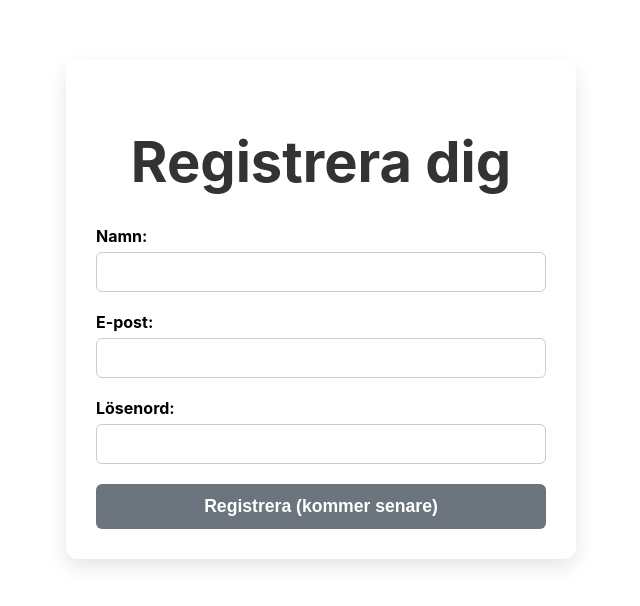
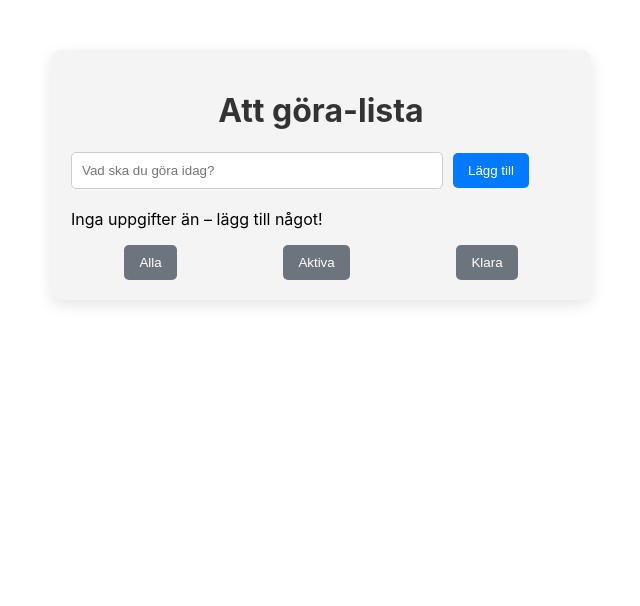
Before and after one commit to TomacBarin/ReactPractice02, a React (Create React App) app in the folder react-week2/: page / in a window 1280 px wide. Shown: the top 606 px of the page, without its empty margins (319-959 px from the left). Built offline with nearby package versions, Linux system fonts and the light colour scheme.

Commit message:
Drill three.

```diff
--- a/react-week2/src/App.css
+++ b/react-week2/src/App.css
@@ -1,136 +1,82 @@
-.counter-container {
-  max-width: 400px;
+.todo-container {
+  max-width: 500px;
   margin: 50px auto;
-  padding: 30px;
-  background-color: #f8f9fa;
-  border-radius: 15px;
-  box-shadow: 0 10px 25px rgba(0, 0, 0, 0.1);
-  text-align: center;
-  font-family: 'Segoe UI', Tahoma, Geneva, Verdana, sans-serif;
-}
-
-h1 {
-  font-size: 3.5rem;
-  margin-bottom: 30px;
-  color: #333;
-}
-
-.step-input {
-  width: 80px;
-  padding: 10px;
-  font-size: 1.2rem;
-  text-align: center;
-  margin-bottom: 25px;
-  border: 2px solid #ccc;
-  border-radius: 8px;
-}
-
-.step-input:focus {
-  outline: none;
-  border-color: #007bff;
-  box-shadow: 0 0 0 3px rgba(0, 123, 255, 0.25);
-}
-
-.buttons {
-  display: flex;
-  justify-content: center;
-  gap: 15px;
-  flex-wrap: wrap;
-}
-
-button {
-  padding: 12px 24px;
-  font-size: 1.2rem;
-  font-weight: bold;
-  border: none;
-  border-radius: 8px;
-  cursor: pointer;
-  transition: all 0.2s ease;
-}
-
-.increase {
-  background-color: #28a745;
-  color: white;
-}
-
-.decrease {
-  background-color: #dc3545;
-  color: white;
-}
-
-.reset {
-  background-color: #6c757d;
-  color: white;
-}
-
-button:hover {
-  transform: translateY(-2px);
-  box-shadow: 0 5px 15px rgba(0, 0, 0, 0.2);
-}
-
-button:active {
-  transform: translateY(0);
-}
-
-.form-container {
-  max-width: 450px;
-  margin: 60px auto;
-  padding: 30px;
-  background: #ffffff;
-  border-radius: 12px;
-  box-shadow: 0 8px 20px rgba(0, 0, 0, 0.1);
-  text-align: left;
+  padding: 20px;
+  background: #f4f4f4;
+  border-radius: 10px;
+  box-shadow: 0 5px 15px rgba(0,0,0,0.1);
 }
 
 h1 {
   text-align: center;
-  margin-bottom: 30px;
   color: #333;
 }
 
-.form-group {
-  margin-bottom: 20px;
-}
-
-label {
-  display: block;
-  margin-bottom: 6px;
-  font-weight: bold;
-}
-
 input {
-  width: 100%;
+  width: 70%;
   padding: 10px;
-  font-size: 1rem;
+  margin-right: 10px;
   border: 1px solid #ccc;
-  border-radius: 6px;
-  box-sizing: border-box;
-}
-
-input:focus {
-  outline: none;
-  border-color: #007bff;
-  box-shadow: 0 0 0 3px rgba(0, 123, 255, 0.2);
-}
-
-.error {
-  color: #dc3545;
-  font-size: 0.9rem;
-  margin-top: 5px;
+  border-radius: 5px;
 }
 
 button {
-  width: 100%;
-  padding: 12px;
+  padding: 10px 15px;
   background: #007bff;
   color: white;
   border: none;
-  border-radius: 6px;
-  font-size: 1.1rem;
+  border-radius: 5px;
   cursor: pointer;
 }
 
-button:disabled {
+button:hover {
+  background: #0056b3;
+}
+
+.todo-list {
+  list-style: none;
+  padding: 0;
+  margin: 20px 0;
+}
+
+.todo-list li {
+  display: flex;
+  align-items: center;
+  padding: 10px;
+  background: white;
+  margin-bottom: 10px;
+  border-radius: 5px;
+  box-shadow: 0 2px 5px rgba(0,0,0,0.05);
+}
+
+.todo-list li input {
+  margin-right: 10px;
+  width: auto;
+}
+
+.todo-list li button {
+  margin-left: auto;
+  background: #dc3545;
+}
+
+.todo-list li button:hover {
+  background: #c82333;
+}
+
+.todo-list li.completed {
+  text-decoration: line-through;
+  color: #888;
+}
+
+.filters {
+  display: flex;
+  justify-content: space-around;
+}
+
+.filters button {
   background: #6c757d;
-  cursor: not-allowed;
 }
+
+.filters button:hover {
+  background: #5a6268;
+}
--- a/react-week2/src/App.js
+++ b/react-week2/src/App.js
@@ -1,103 +1,106 @@
 import React, { useState } from 'react';
-import './App.css'; // behåll om du vill styling
+import './App.css';
 
 function App() {
-  const [formData, setFormData] = useState({
-    name: '',
-    email: '',
-    password: ''
+  const [todos, setTodos] = useState([]);
+  const [newTodo, setNewTodo] = useState('');
+  const [filter, setFilter] = useState('all');
+
+  // Beräknad filtrerad lista (räknas ut varje gång från todos + filter)
+  const filteredTodos = todos.filter(todo => {
+    if (filter === 'active') return !todo.completed;
+    if (filter === 'completed') return todo.completed;
+    return true; // 'all'
   });
 
-  const [errors, setErrors] = useState({
-    name: '',
-    email: '',
-    password: ''
-  });
+  const addTodo = () => {
+    if (newTodo.trim() === '') return;
 
-  // Funktion för att validera ett fält
-  const validateField = (name, value) => {
-    let error = '';
+    const newItem = {
+      id: Date.now(),
+      text: newTodo.trim(),
+      completed: false,
+    };
 
-    if (name === 'name') {
-      if (value.trim().length < 2) {
-        error = 'Namnet måste vara minst 2 tecken långt';
-      }
-    } else if (name === 'email') {
-      if (!value.includes('@')) {
-        error = 'E-post måste innehålla @';
-      }
-    } else if (name === 'password') {
-      if (value.length < 8) {
-        error = 'Lösenordet måste vara minst 8 tecken långt';
-      }
-    }
-
-    return error;
+    setTodos(prev => [...prev, newItem]);
+    setNewTodo('');
   };
 
-  // Hantera förändring i input
-  const handleChange = (e) => {
-    const { name, value } = e.target;
+  const toggleComplete = id => {
+    setTodos(prev =>
+      prev.map(todo =>
+        todo.id === id ? { ...todo, completed: !todo.completed } : todo
+      )
+    );
+  };
 
-    // Uppdatera formulärdata
-    setFormData(prev => ({
-      ...prev,
-      [name]: value
-    }));
-
-    // Validera och uppdatera error för just det fältet
-    const error = validateField(name, value);
-    setErrors(prev => ({
-      ...prev,
-      [name]: error
-    }));
+  const removeTodo = id => {
+    setTodos(prev => prev.filter(todo => todo.id !== id));
   };
 
   return (
-    <div className="form-container">
-      <h1>Registrera dig</h1>
+    <div className="todo-container">
+      <h1>Att göra-lista</h1>
 
-      <form>
-        <div className="form-group">
-          <label htmlFor="name">Namn:</label>
-          <input
-            type="text"
-            id="name"
-            name="name"
-            value={formData.name}
-            onChange={handleChange}
-          />
-          {errors.name && <p className="error">{errors.name}</p>}
-        </div>
+      <div className="add-todo">
+        <input
+          type="text"
+          value={newTodo}
+          onChange={e => setNewTodo(e.target.value)}
+          placeholder="Vad ska du göra idag?"
+          onKeyDown={e => {
+            if (e.key === 'Enter') addTodo();
+          }}
+        />
+        <button onClick={addTodo}>Lägg till</button>
+      </div>
 
-        <div className="form-group">
-          <label htmlFor="email">E-post:</label>
-          <input
-            type="email"
-            id="email"
-            name="email"
-            value={formData.email}
-            onChange={handleChange}
-          />
-          {errors.email && <p className="error">{errors.email}</p>}
-        </div>
+      <ul className="todo-list">
+        {filteredTodos.map(todo => (
+          <li
+            key={todo.id}
+            className={todo.completed ? 'completed' : ''}
+          >
+            <input
+              type="checkbox"
+              checked={todo.completed}
+              onChange={() => toggleComplete(todo.id)}
+            />
+            <span>{todo.text}</span>
+            <button
+              className="delete-btn"
+              onClick={() => removeTodo(todo.id)}
+            >
+              Ta bort
+            </button>
+          </li>
+        ))}
+      </ul>
 
-        <div className="form-group">
-          <label htmlFor="password">Lösenord:</label>
-          <input
-            type="password"
-            id="password"
-            name="password"
-            value={formData.password}
-            onChange={handleChange}
-          />
-          {errors.password && <p className="error">{errors.password}</p>}
-        </div>
+      {todos.length === 0 && (
+        <p className="empty-message">Inga uppgifter än – lägg till något!</p>
+      )}
 
-        <button type="submit" disabled>
-          Registrera (kommer senare)
+      <div className="filters">
+        <button
+          className={filter === 'all' ? 'active' : ''}
+          onClick={() => setFilter('all')}
+        >
+          Alla
         </button>
-      </form>
+        <button
+          className={filter === 'active' ? 'active' : ''}
+          onClick={() => setFilter('active')}
+        >
+          Aktiva
+        </button>
+        <button
+          className={filter === 'completed' ? 'active' : ''}
+          onClick={() => setFilter('completed')}
+        >
+          Klara
+        </button>
+      </div>
     </div>
   );
 }
```
Also changed, not shown: react-week2/src/AppRegister.js (added, +105 -0 lines).
